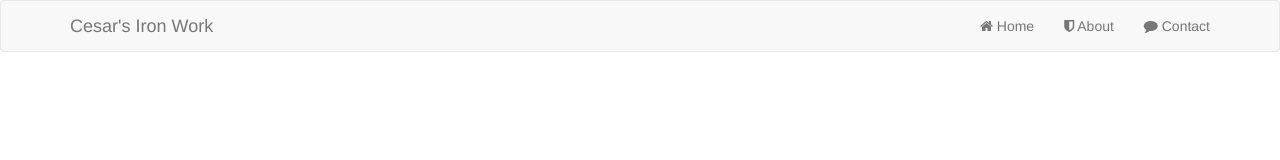
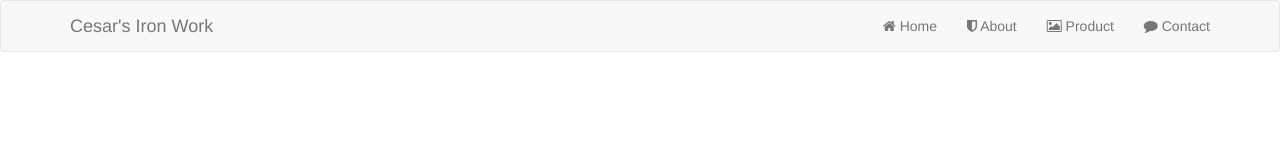
Before and after one commit to pacosta613/Cesars-Iron-Works, a website: page index.html in a window 1280 px wide. Drawn offline with nearby package versions, Linux system fonts and the light colour scheme.

Commit message:
Added the picture bootstrap icon to products.

```diff
--- a/index.html
+++ b/index.html
@@ -21,6 +21,7 @@
       <ul class="nav navbar-nav navbar-right">
         <li><a href="#"><i class="fa fa-home"></i> Home</a></li>
         <li><a href="#about"><i class="fa fa-shield"></i> About</a></li>
+        <li><a href="#product"><i class="fa fa-picture-o"></i> Product</a></li>
         <li><a href="#contact"><i class="fa fa-comment"></i> Contact</a></li>
       </ul>
     </div>
```
